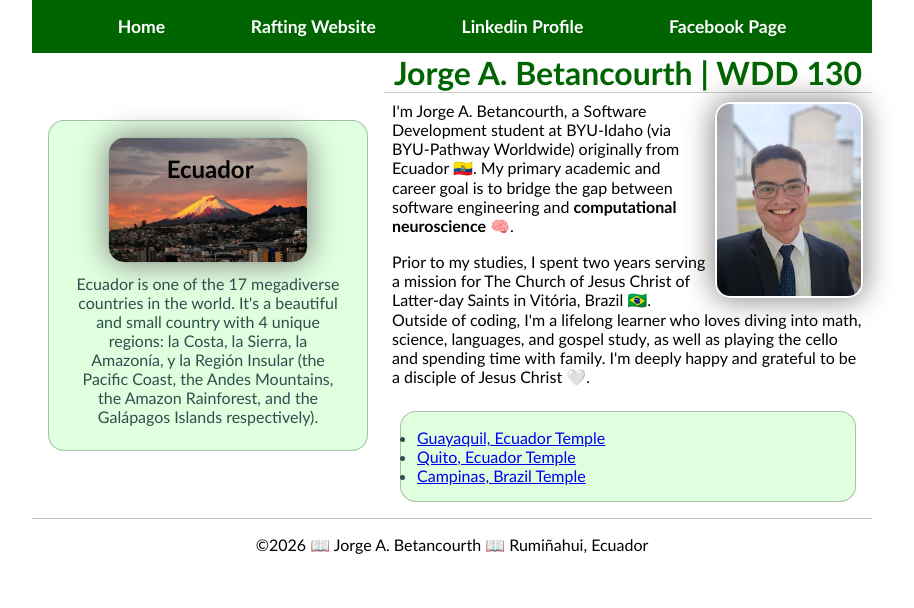
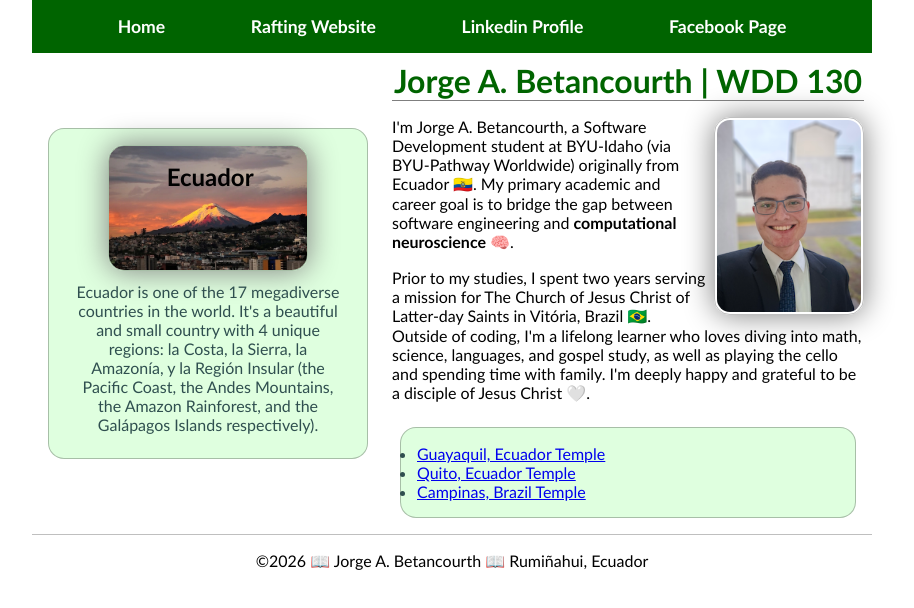
Before and after one commit to betancourthaja/wdd130, a plain HTML site: page index.html in a window 1280 px wide. Shown: the whole page, without its empty margins (188-1102 px from the left). Drawn offline with Linux system fonts and the light colour scheme.

Commit message:
W04 Code-along Activity v4

```diff
--- a/styles/styles.css
+++ b/styles/styles.css
@@ -54,7 +54,8 @@ main {
 h1 {
     color: var(--title-color);
     text-align: var(--text-align);
-    border-bottom: 1px solid rgb(0 0 0 / 0.20);
+    margin: var(--small-padding-margin);
+    border-bottom: 1px solid rgb(0 0 0 / 0.50);
 }
 
 img {
```
